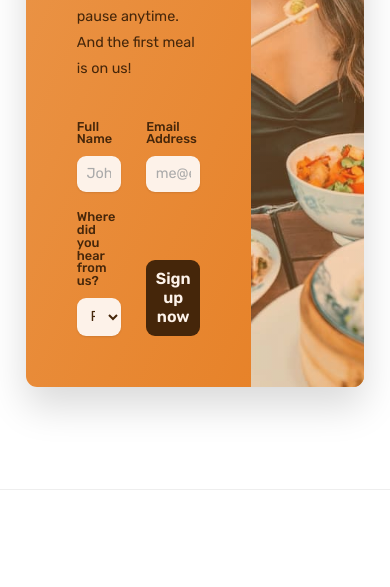
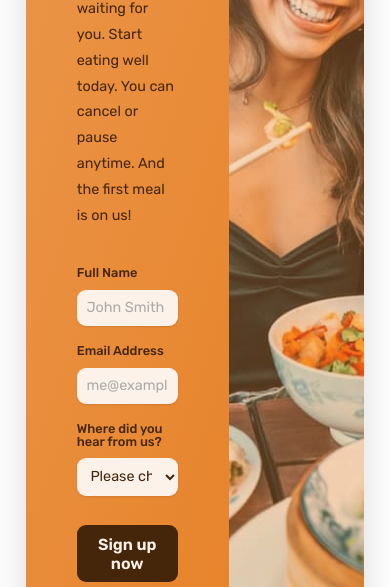
Before and after one commit to SuperUser-Gump/Omnifood, a website: page index.html in a window 390 px wide. Shown: the part 6490-7077 px from the top of the page. Drawn offline with nearby package versions, Linux system fonts and the light colour scheme.

Commit message:
style: Update CTA section in media query
- Modified grid template columns to create a 60-40 content-image ratio.
- Enhanced spacing and alignment for a more appealing appearance.
- Added a top margin to the button for consistent spacing.

```diff
--- a/css/queries.css
+++ b/css/queries.css
@@ -103,4 +103,16 @@
   .gallery {
     grid-template-columns: repeat(6, 1fr);
   }
+
+  .cta {
+    grid-template-columns: 3fr 2fr;
+  }
+
+  .cta-form {
+    grid-template-columns: 1fr;
+  }
+
+  .btn--form {
+    margin-top: 1.2rem;
+  }
 }
```
